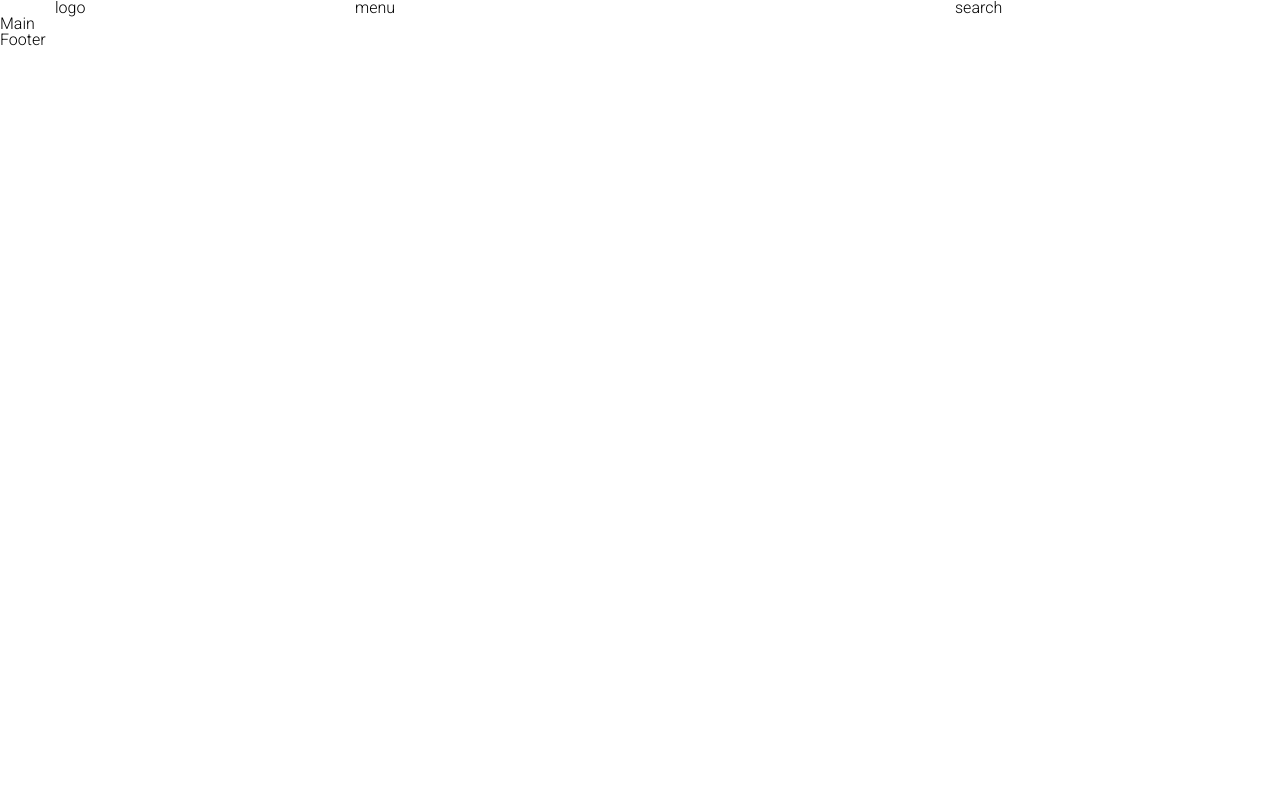
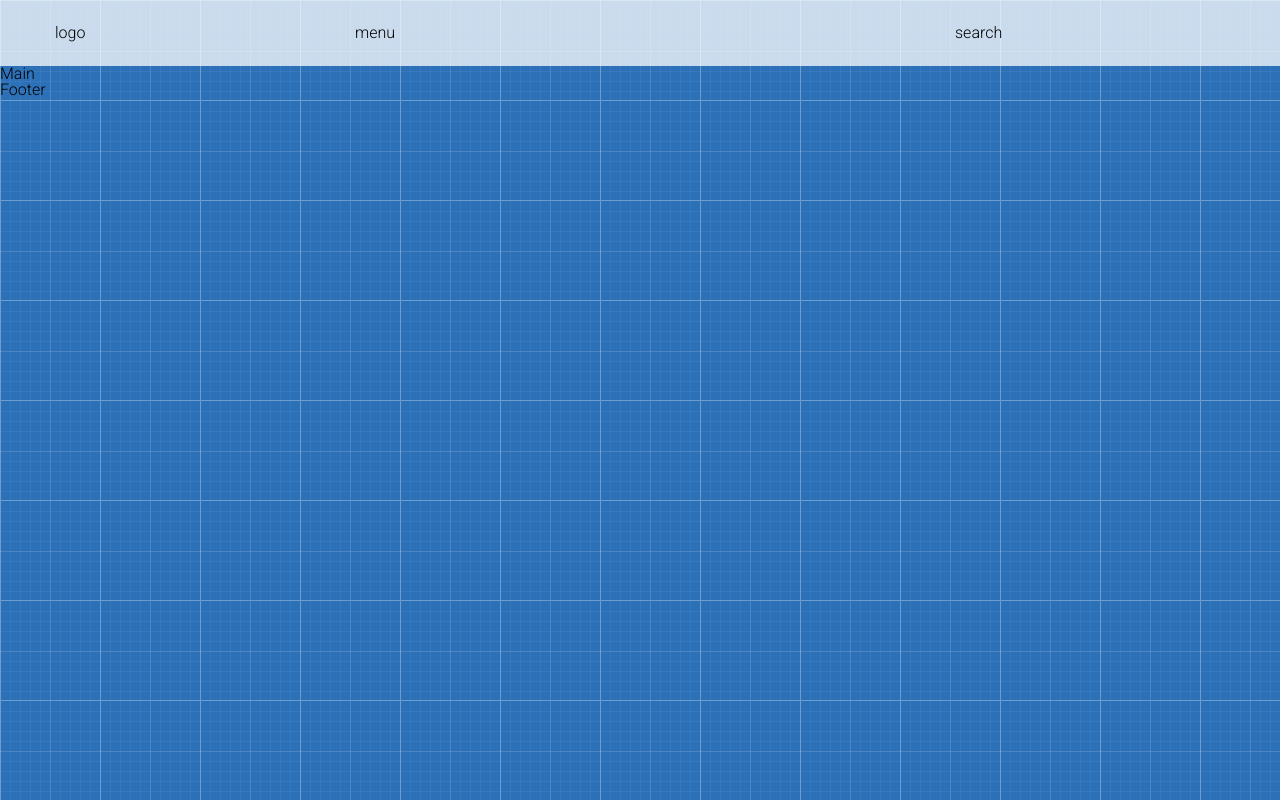
Before and after one commit to kznkv-skillup/project, a plain HTML site: page index.html in a window 1280 px wide. Drawn offline with Linux system fonts and the light colour scheme.

Commit message:
add styles for header

```diff
--- a/style.css
+++ b/style.css
@@ -2,6 +2,7 @@
 
 body {
     font-family: 'Roboto', sans-serif;
+    background-image: url(images/patt.png);
 }
 * {
     box-sizing: border-box;
@@ -46,5 +47,6 @@ body {
     padding-right: 15px;
 }
 .header {
-
+    background-color: rgba(255,255,255,0.75);
+    padding: 25px 0;
 }
```
Also changed, not shown: images/logo.png (added), images/patt.png (added).
